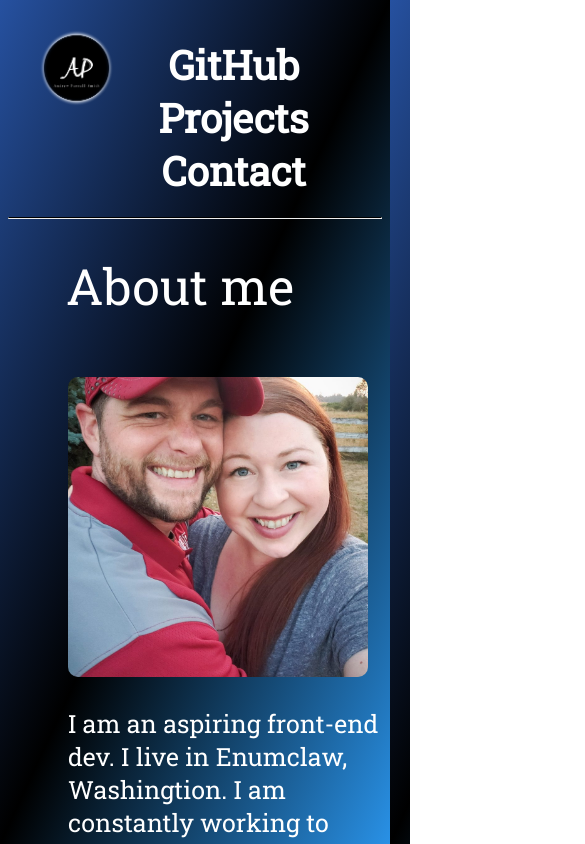
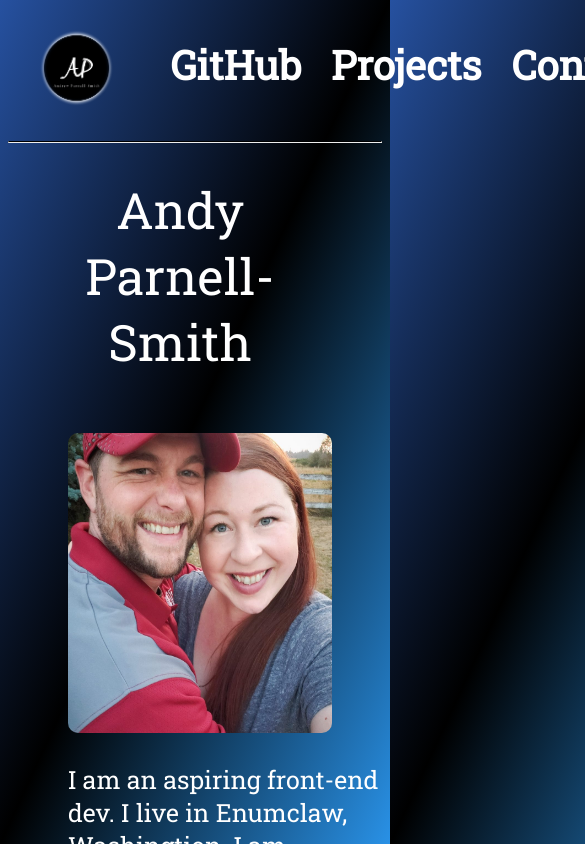
Before and after one commit to AndrewParnellsmith/andyparnellsmith.com, a plain HTML site: page index.html in a window 390 px wide. Shown: the top 844 px of the page, 585 px wide, since content can reach past the window. Drawn offline with Linux system fonts and the light colour scheme.

Commit message:
change a few things to eventually add mobile sidebar

```diff
--- a/index.html
+++ b/index.html
@@ -12,19 +12,26 @@
 <body>
     <header><img class="logo" src="./images/AP.png" alt="">
         <nav>
-            <a class="navbar" href="https://github.com/AndrewParnellsmith" target="_blank">GitHub</a>
-            <a class="navbar" href="./currentprojects.html"> Projects</a>
-            <a class="navbar" href="mailto:andrewparnellsmith@gmail.com?subject=Let&#39s%20talk" target="_top">Contact</a>
+        <ul>
+           <li><a class="navbar" href="https://github.com/AndrewParnellsmith" target="_blank">GitHub</a></li>
+           <li><a class="navbar" href="./currentprojects.html"> Projects</a></li>
+           <li><a class="navbar" href="mailto:andrewparnellsmith@gmail.com?subject=Let&#39s%20talk"target="_top">Contact</a></li>
+        </ul>
         </nav>
     </header>
     <hr>
   <div class="container">
-      <h1>About me</h1>
+      <h1>Andy Parnell-Smith</h1>
+<figure>
     <img id="us" src="./images/us.jpg" alt="My Wife and I">
+</figure>
     <article>
         I am an aspiring front-end dev. I live in Enumclaw, Washingtion. I am constantly working to expand my skills. I am currently well versed in HTML, CSS, and JavaScript. I'm also currently learning React. I am also looking for new ways to use my skills including open source projects.
     </article>
     <img id="boys" src="./images/boys.jpg" alt="My two Sons">
+    <article>
+        My family is the reason for my stead fast work toward what I want to achieve. My beautiful wife is my biggest advocate and holds me accountable. My two little guys are out world. Juggling both family and code is a challenge but, we make it work.
+    </article>
   </div>
 </body>
 </html>
--- a/main.css
+++ b/main.css
@@ -30,6 +30,8 @@ html {
     background-image: linear-gradient(to bottom right,rgb(38, 81, 160), black, rgb(41, 145, 230));;
     color: white;
     text-align: center;
+    background-repeat: no-repeat;
+    background-attachment: fixed;
 }
 .tilt {
 	transform-style: preserve-3d;
--- a/style.css
+++ b/style.css
@@ -17,7 +17,8 @@
 
     #us {
         max-width: 100%;
-        height: auto
+        height: auto;
+        margin: auto;
     }
 }
 
@@ -31,7 +32,6 @@ header {
     font-family: 'Roboto Slab', serif;
     font-size: 40px;
     font-weight: 700;
-    text-align: center;
     color: white;
     padding: 30px;
     display: flex;
@@ -55,7 +55,7 @@ body {
 
 article {
     float: none;
-    text-align: ;
+    text-align: start;
     font-size: 25px;
     margin-top: 200px ;
     width: 80vw;
@@ -64,7 +64,7 @@ article {
 
 hr {
     border-top: 1px solid black;
-    margin-top: -10px;
+    margin-top: -30px;
 }
 
 #us {
@@ -72,7 +72,7 @@ hr {
     height: 300px;
     float: left;
     border-radius: 10px;
-    margin: 25px 30px 0px 30px;
+    margin: 25px 30px 0px -10px;
 }
 
 h1 {
@@ -91,6 +91,20 @@ h1 {
     width: 350px;
     height: 350px;
     border-radius: 10px;
-    margin: 80px 50px 0px 30px;
+    margin: 80px 30px 0px 30px;
     float: right;
 }
+
+a {
+    text-decoration: none;
+}
+
+li {
+    list-style-type: none;
+    padding: 10px;
+}
+
+ul {
+    display: flex;
+    margin-top: -10px;
+}
```
